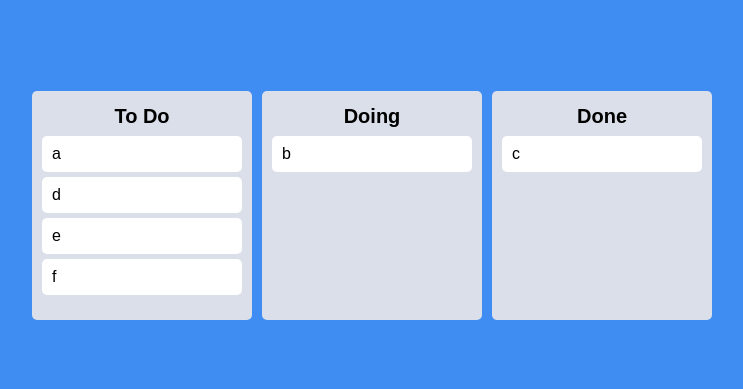
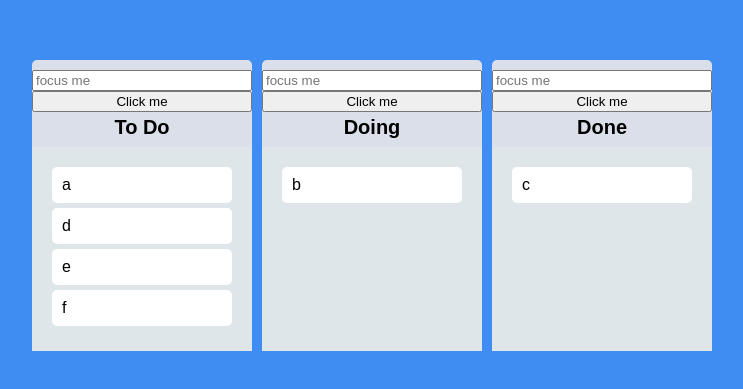
Before and after one commit to Parkjju/trello-clone, a React (Create React App) app in the folder frontend/: page / in a window 1280 px wide. Shown: the part 195-584 px from the top of the page, without its empty margins (268-1011 px from the left). Built offline with nearby package versions, Linux system fonts and the light colour scheme.

Commit message:
✨ feat: todo리스트 제작 마무리 / dragging이벤트 등

```diff
--- a/frontend/src/components/Board.tsx
+++ b/frontend/src/components/Board.tsx
@@ -1,13 +1,15 @@
+import { useRef } from 'react';
 import { Droppable } from 'react-beautiful-dnd';
 import styled from 'styled-components';
 import DraggableCard from './DraggableCard';
 
 const Wrapper = styled.div`
-  padding: 20px 10px;
   padding-top: 10px;
   background-color: ${(props) => props.theme.boardColor};
   border-radius: 5px;
   min-height: 200px;
+  display: flex;
+  flex-direction: column;
 `;
 
 interface IProps {
@@ -25,18 +27,45 @@
   margin-bottom: 5px;
 `;
 
+interface IAreaProps {
+  isDraggingOver: boolean;
+  isDraggingFromThis: boolean;
+}
+const Area = styled.div<IAreaProps>`
+  background-color: ${(props) =>
+    props.isDraggingOver
+      ? '#dfe6e9'
+      : props.isDraggingFromThis
+      ? '#b2bec3'
+      : '#dfe6e9'};
+  flex-grow: 1;
+  transition: background-color 0.3s ease-in-out;
+  padding: 20px;
+`;
+
 function Board({ toDos, boardId }: IProps) {
+  const inputRef = useRef<HTMLInputElement>(null);
+  const onClick = () => {
+    inputRef.current?.focus();
+  };
   return (
     <Wrapper>
+      <input placeholder='focus me' ref={inputRef} />
+      <button onClick={onClick}>Click me</button>
       <Title>{boardId}</Title>
       <Droppable droppableId={boardId}>
-        {(magic) => (
-          <div {...magic.droppableProps} ref={magic.innerRef}>
+        {(magic, snapshot) => (
+          <Area
+            isDraggingOver={snapshot.isDraggingOver}
+            isDraggingFromThis={Boolean(snapshot.draggingFromThisWith)}
+            {...magic.droppableProps}
+            ref={magic.innerRef}
+          >
             {toDos.map((toDo, index) => (
               <DraggableCard key={toDo} index={index} item={toDo} />
             ))}
             {magic.placeholder}
-          </div>
+          </Area>
         )}
       </Droppable>
     </Wrapper>
--- a/frontend/src/components/DraggableCard.tsx
+++ b/frontend/src/components/DraggableCard.tsx
@@ -2,11 +2,14 @@
 import { Draggable } from 'react-beautiful-dnd';
 import styled from 'styled-components';
 
-const Card = styled.div`
+const Card = styled.div<{ isDragging: boolean }>`
   border-radius: 5px;
   margin-bottom: 5px;
   padding: 10px 10px;
-  background-color: ${(props) => props.theme.cardColor};
+  background-color: ${(props) =>
+    props.isDragging ? '#74b9ff' : props.theme.cardColor};
+  box-shadow: ${(props) =>
+    props.isDragging ? '0px 2px 5px rgba(0,0,0,0.05)' : 'none'};
 `;
 
 interface IProps {
@@ -17,11 +20,12 @@
 function DraggableCard({ item, index }: IProps) {
   return (
     <Draggable draggableId={item} index={index}>
-      {(magic) => (
+      {(magic, snapshot) => (
         <Card
           {...magic.dragHandleProps}
           {...magic.draggableProps}
           ref={magic.innerRef}
+          isDragging={snapshot.isDragging}
         >
           {item}
         </Card>
```
